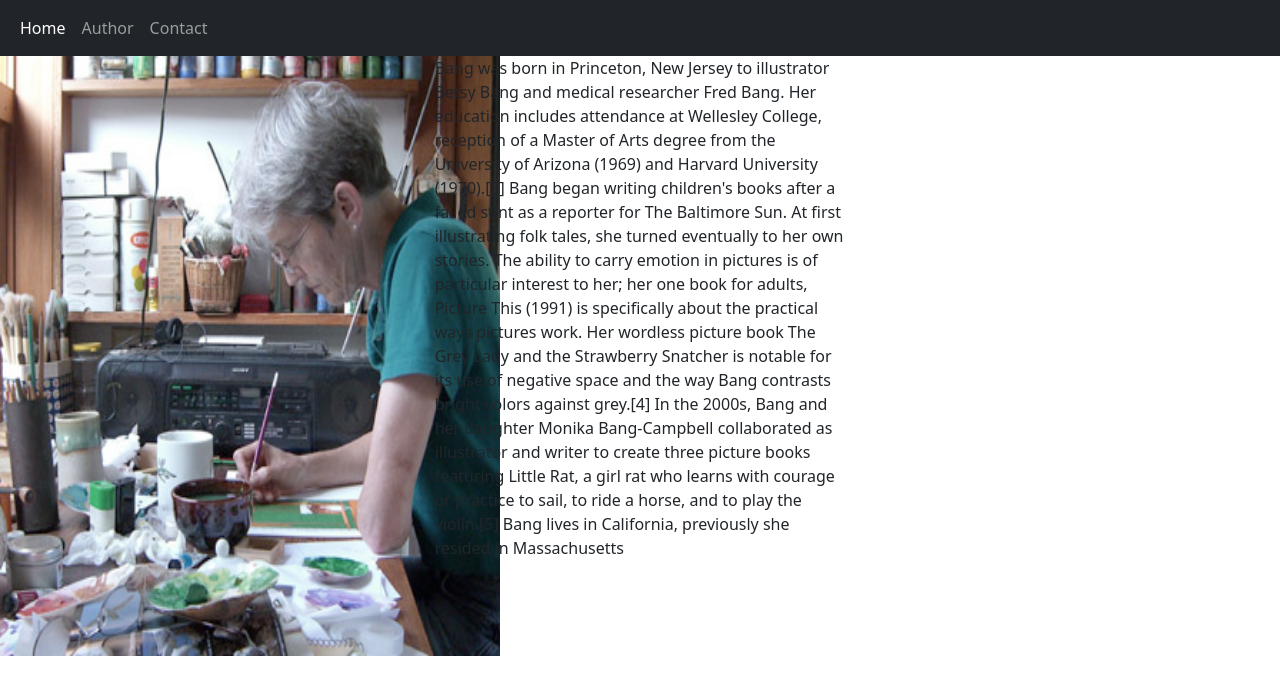
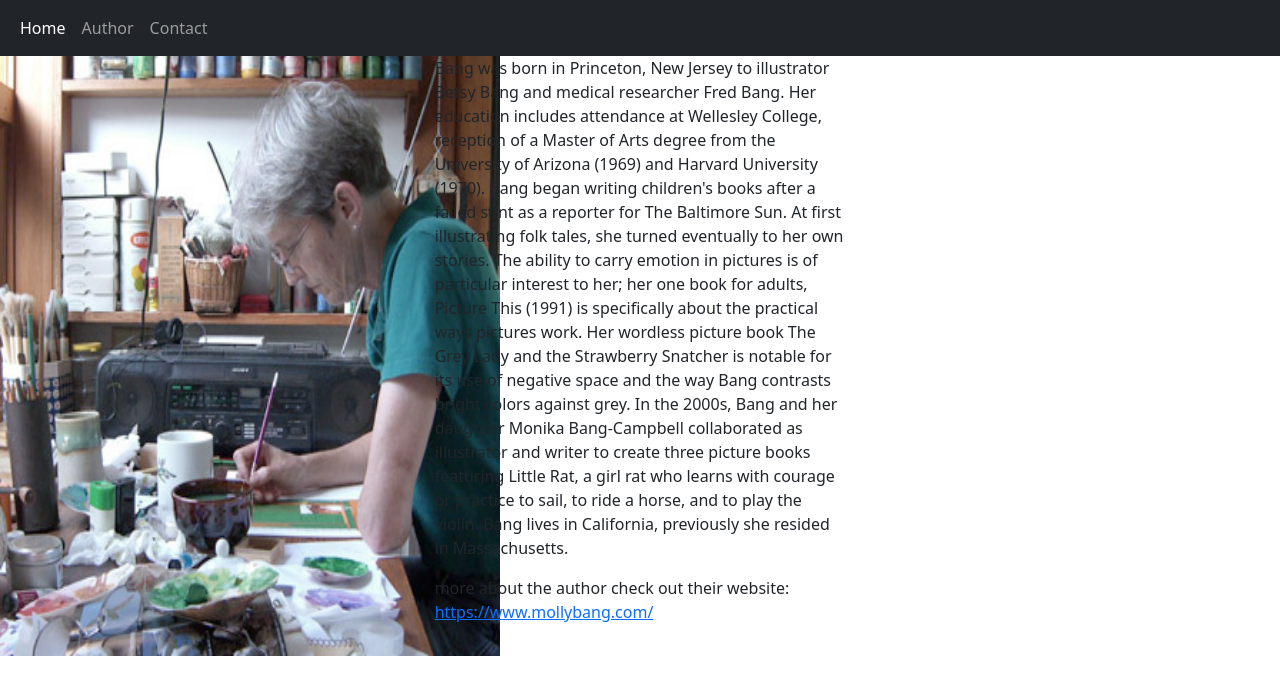
Before and after one commit to whitewallz/WebDesignHw, a plain HTML site: page Assignment14/pages/author.html in a window 1280 px wide. Drawn offline with Linux system fonts and the light colour scheme.

Commit message:
Update author.html

```diff
--- a/Assignment14/pages/author.html
+++ b/Assignment14/pages/author.html
@@ -36,13 +36,16 @@
     </div>
     <div class="col-4">
       <p>
-        Bang was born in Princeton, New Jersey to illustrator Betsy Bang and medical researcher Fred Bang. Her education includes attendance at Wellesley College, reception of a Master of Arts degree from the University of Arizona (1969) and Harvard University (1970).[3]
+        Bang was born in Princeton, New Jersey to illustrator Betsy Bang and medical researcher Fred Bang. Her education includes attendance at Wellesley College, reception of a Master of Arts degree from the University of Arizona (1969) and Harvard University (1970).
 
-        Bang began writing children's books after a failed stint as a reporter for The Baltimore Sun. At first illustrating folk tales, she turned eventually to her own stories. The ability to carry emotion in pictures is of particular interest to her; her one book for adults, Picture This (1991) is specifically about the practical ways pictures work. Her wordless picture book The Grey Lady and the Strawberry Snatcher is notable for its use of negative space and the way Bang contrasts bright colors against grey.[4]
+        Bang began writing children's books after a failed stint as a reporter for The Baltimore Sun. At first illustrating folk tales, she turned eventually to her own stories. The ability to carry emotion in pictures is of particular interest to her; her one book for adults, Picture This (1991) is specifically about the practical ways pictures work. Her wordless picture book The Grey Lady and the Strawberry Snatcher is notable for its use of negative space and the way Bang contrasts bright colors against grey.
 
-        In the 2000s, Bang and her daughter Monika Bang-Campbell collaborated as illustrator and writer to create three picture books featuring Little Rat, a girl rat who learns with courage or practice to sail, to ride a horse, and to play the violin.[5]
+        In the 2000s, Bang and her daughter Monika Bang-Campbell collaborated as illustrator and writer to create three picture books featuring Little Rat, a girl rat who learns with courage or practice to sail, to ride a horse, and to play the violin.
 
-        Bang lives in California, previously she resided in Massachusetts
+        Bang lives in California, previously she resided in Massachusetts.
+      </p>
+      <p>
+        more about the author check out their website: <a href="https://www.mollybang.com/"> https://www.mollybang.com/</a>
       </p>
     </div>
   </div>
```
